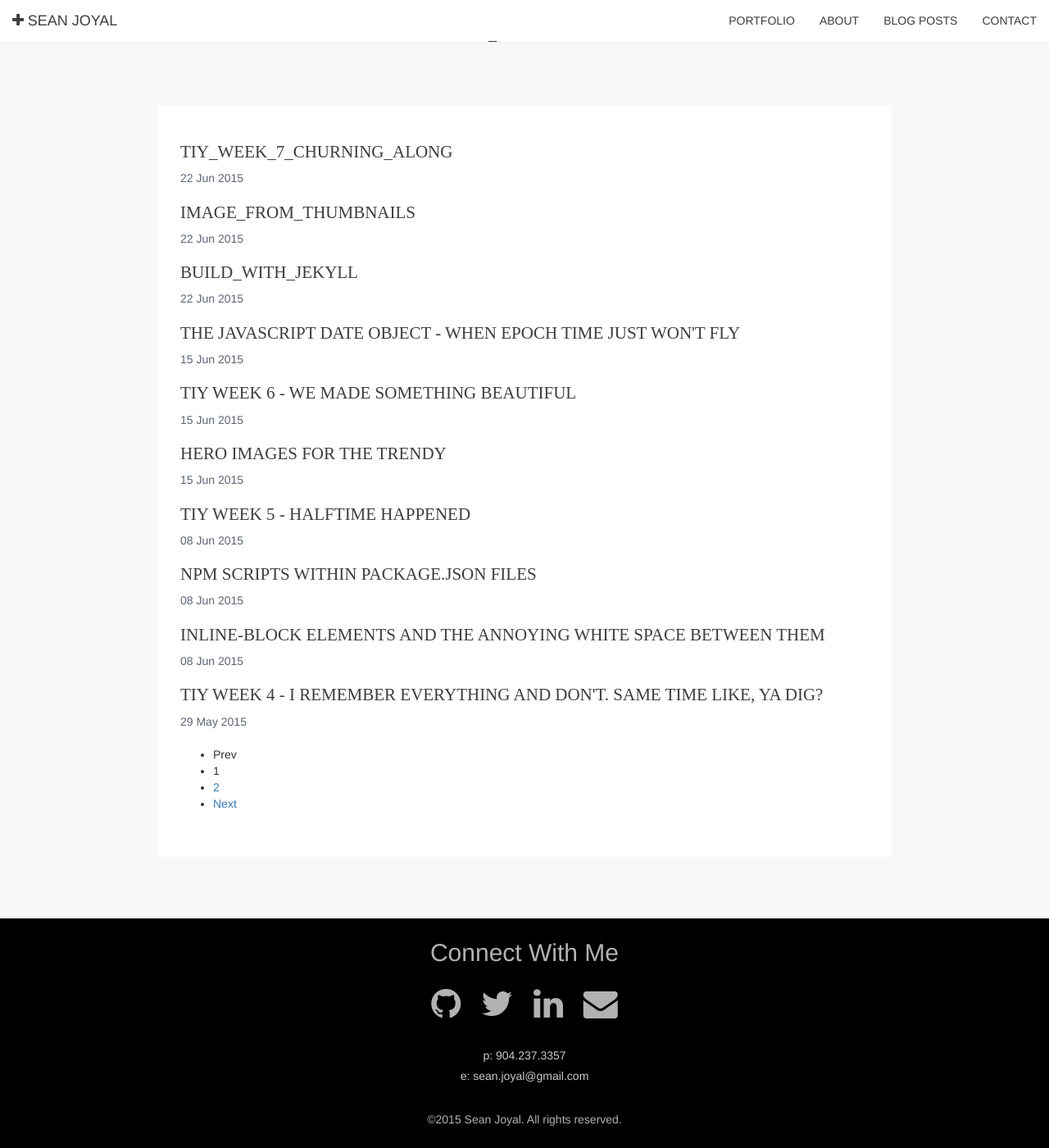
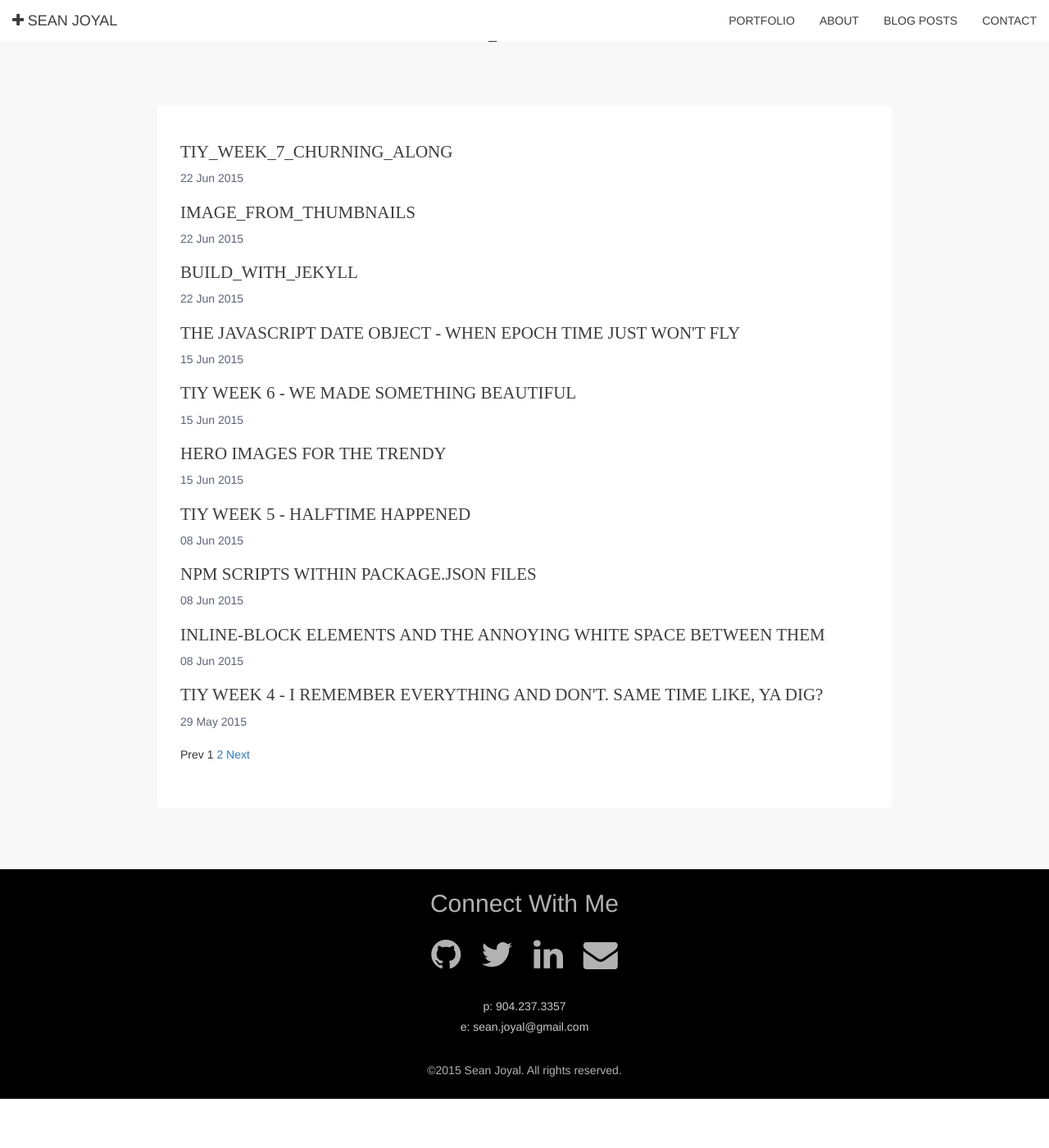
Before and after one commit to sjoyal/sjoyal.github.io, a Jekyll site: the page built from index.html, in a window 1280 px wide and 1400 px high, scrolled down 2393 px. Shown: the whole window at 82% size. Built offline with Jekyll 4.4.1, drawn with Linux system fonts in a browser that asks for light colours; nearby versions of some CDN libraries; the list of posts is cut into pages by our own code; after the commit the page ends 3733 px from its top, so only the background shows below that.

Commit message:
updating styling for pagination buttons

```diff
--- a/css/main.css
+++ b/css/main.css
@@ -234,6 +234,13 @@
       text-align: right; }
     #posts .blog-post .show {
       display: block; }
+  #posts .pagination {
+    text-align: right; }
+    #posts .pagination ul {
+      padding: 0;
+      list-style-type: none; }
+      #posts .pagination ul li {
+        display: inline-block; }
 
 #about {
   min-height: 100px;
```
Also changed, not shown: scss/_custom.scss (+12 -0 lines).
